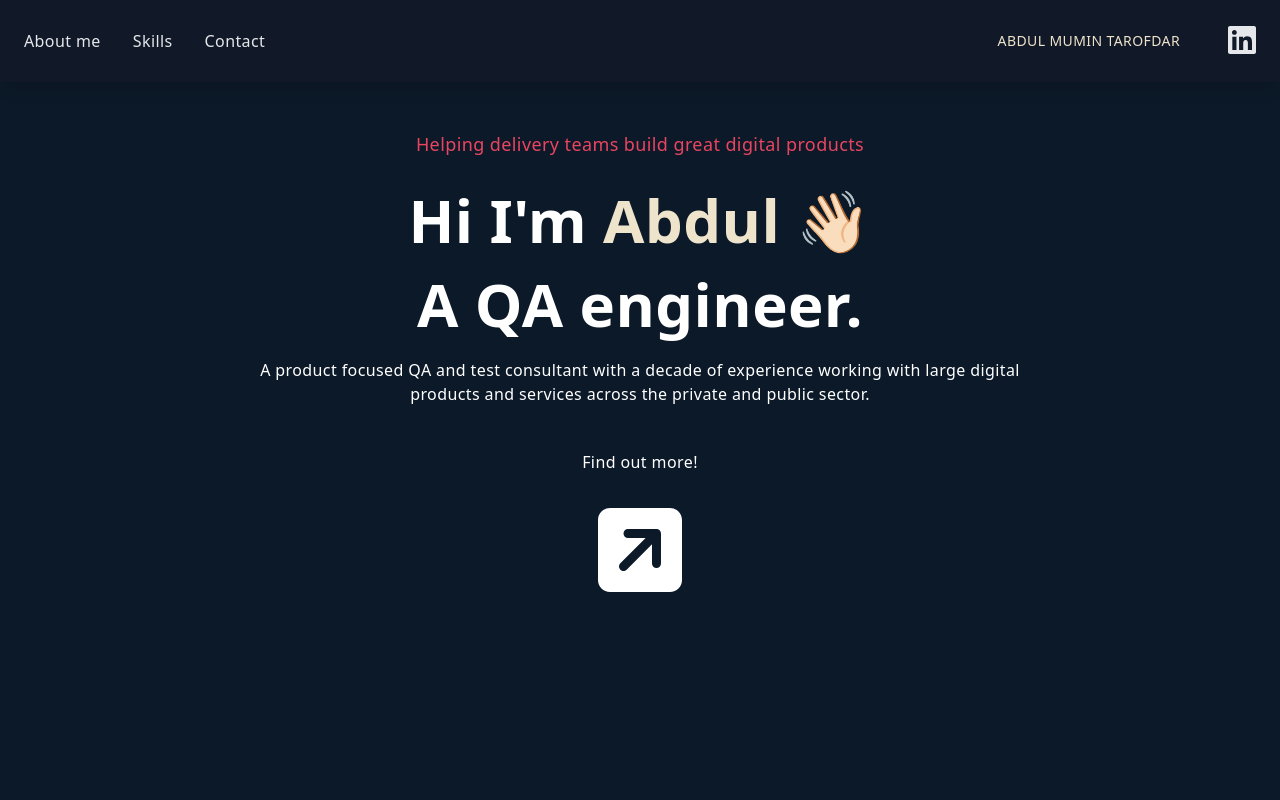
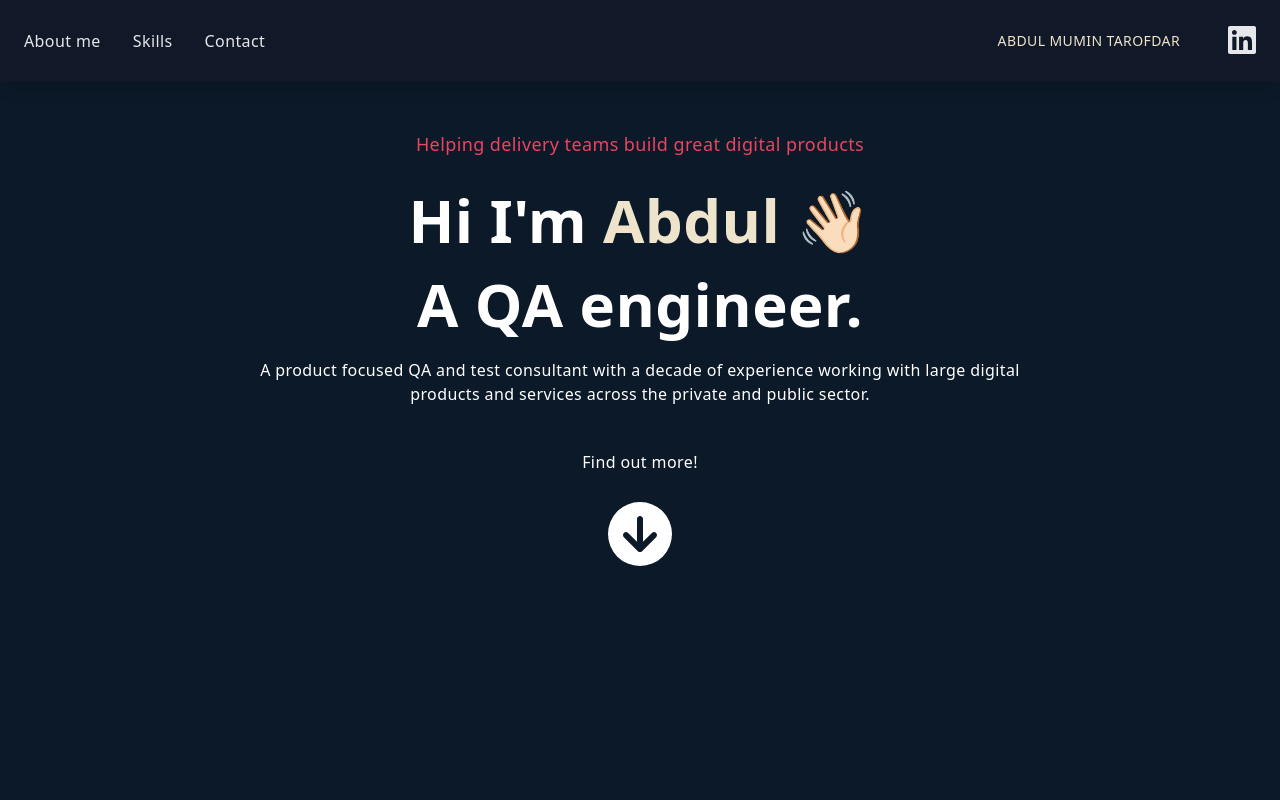
Before and after one commit to atarof/abdul-tarofdar-portfolio, a Next.js app: page / in a window 1280 px wide. Shown: the top 800 px of the page. Built offline with nearby package versions, Linux system fonts and the light colour scheme.

Commit message:
change down arrow icon + add da syle import

```diff
--- a/Components/Home/About/About.js
+++ b/Components/Home/About/About.js
@@ -1,7 +1,8 @@
 import { React } from 'react'
 import Link from 'next/link'
 import { FontAwesomeIcon } from '@fortawesome/react-fontawesome'
-import { faSquareArrowUpRight } from '@fortawesome/free-solid-svg-icons'
+import { faCircleArrowDown } from '@fortawesome/free-solid-svg-icons'
+import '@fortawesome/fontawesome-svg-core/styles.css'
 export default function About() {
   return (
     <div className="w-full text-center scroll-mt-10" id="about">
@@ -26,8 +27,8 @@ export default function About() {
             <Link href="#skills">
               <a>
                 <FontAwesomeIcon
-                  icon={faSquareArrowUpRight}
-                  size="6x"
+                  icon={faCircleArrowDown}
+                  size="4x"
                   className=" hover:text-[#FEF5AC] "
                 />
               </a>
```
